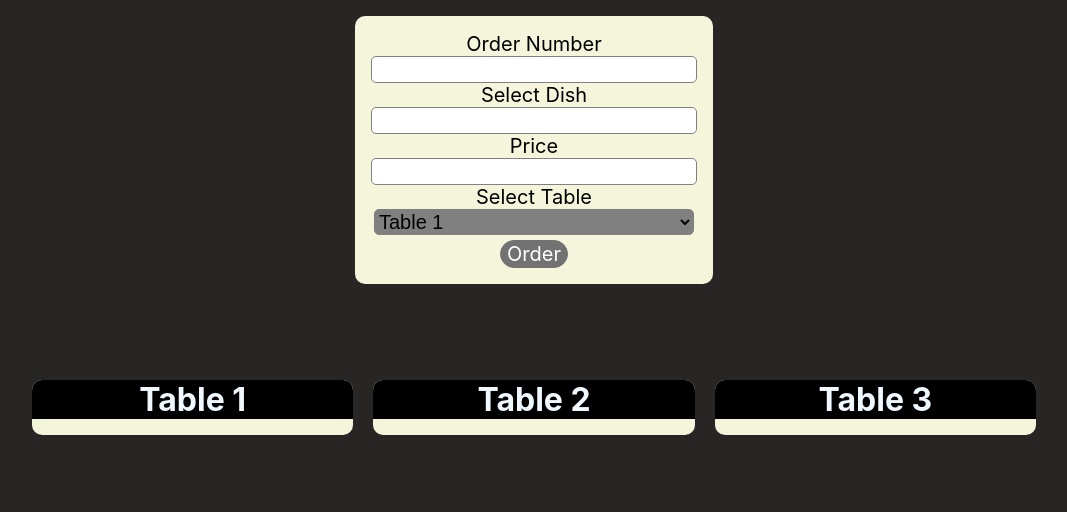
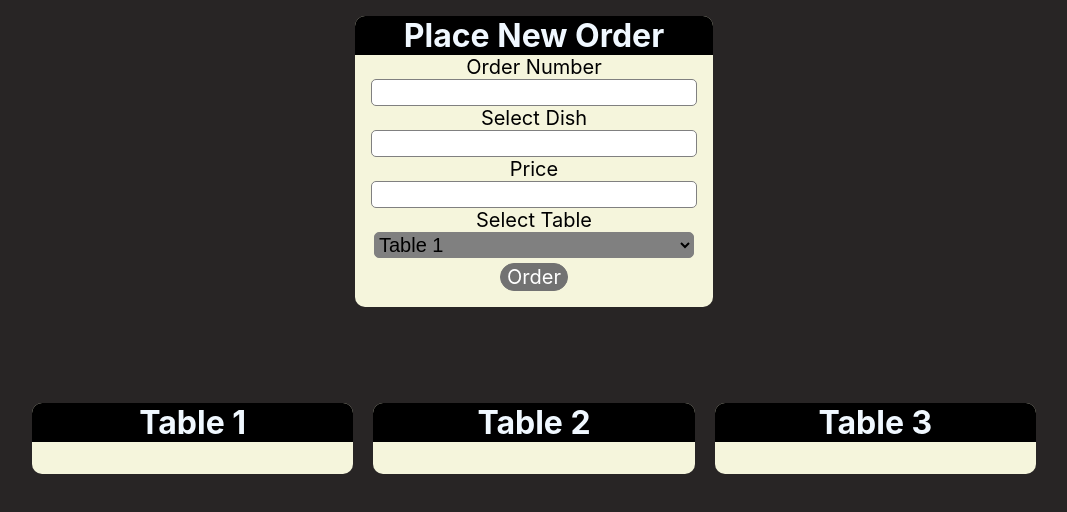
Before and after one commit to Kldpsh7/reactJS-3hour-project-restorant-order-app, a React (Create React App) app: page / in a window 1280 px wide. Shown: the top 512 px of the page, without its empty margins (106-1173 px from the left). Built offline with nearby package versions, Linux system fonts and the light colour scheme.

Commit message:
Css Updates

```diff
--- a/src/App.css
+++ b/src/App.css
@@ -5,12 +5,3 @@
   justify-content: space-between;
   display: inline-flex;
 }
-
-.table-heading{
-  background-color: black;
-  color: aliceblue;
-  margin-top: 0;
-  border-top-right-radius: 10px;
-  border-top-left-radius: 10px;
-  margin-bottom: 0;
-}
--- a/src/components/Order-From/Order-Form.js
+++ b/src/components/Order-From/Order-Form.js
@@ -1,7 +1,8 @@
 import React, {useState, useReducer, useEffect, useRef} from "react";
 import Card from "../UI/Card/Card";
 import Button from "../UI/Button/Button";
-import './Order-Form.css'
+import './Order-Form.css';
+import CardHeader from "../UI/Card-Header/Card-Header";
 
 const orderNumberReducer = (state,action) => {
     if(action.type==='USER_INPUT'){
@@ -110,6 +111,7 @@ const OrderFrom = (props) => {
 
     return (
         <Card>
+            <CardHeader class='form-heading' value='Place New Order'/>
             <form onSubmit={submitHandler} className="order-form">
                 <label>Order Number</label>
                 <input type='number' onChange={orderNumberChangeHandler} className={orderNUmberState.isValid===false ? 'invalid': ''} onBlur={validateOrderNumberHandler} ref={orderNumberInputRef}/>
--- a/src/components/Order/Order.css
+++ b/src/components/Order/Order.css
@@ -4,7 +4,7 @@
     text-align: left;
     background-color: rgb(158, 21, 188);
     padding:5px;
-    margin-top: 2px;
+    margin-top: 4px;
     border-radius: 5px;
     color: white;
     justify-content: space-between;
--- a/src/components/Table/Table.js
+++ b/src/components/Table/Table.js
@@ -1,6 +1,7 @@
 import React from "react";
 import Card from "../UI/Card/Card";
 import Order from "../Order/Order";
+import CardHeader from "../UI/Card-Header/Card-Header";
 
 const Table = (props) => {
 
@@ -10,7 +11,7 @@ const Table = (props) => {
 
     return (
         <Card class='table'>
-            <h1 className="table-heading">Table {props.number}</h1>
+            <CardHeader class='table-heading' value={`Table ${props.number}`}/>
                 {props.orders.map(order=>{
                     return <Order key={order.orderNumber} orderNumber={order.orderNumber} dish={order.dish} price={order.price} onDelete={onDelete}/>
                 })}
--- /dev/null
+++ b/src/components/UI/Card-Header/Card-Header.css
@@ -0,0 +1,20 @@
+.table-heading{
+    background-color: black;
+    color: aliceblue;
+    margin-top: 0;
+    border-top-right-radius: 10px;
+    border-top-left-radius: 10px;
+    margin-bottom: 1rem;
+}
+
+.form-heading{
+    background-color: black;
+    color: aliceblue;
+    margin-top: -1rem;
+    margin-left: -1rem;
+    margin-right: -1rem;
+    border-top-right-radius: 10px;
+    border-top-left-radius: 10px;
+    margin-bottom: 0;
+    text-align: center;
+  }
--- /dev/null
+++ b/src/components/UI/Card-Header/Card-Header.js
@@ -0,0 +1,8 @@
+import React from "react";
+import './Card-Header.css';
+
+const CardHeader = (props) => {
+    return <h1 className={props.class}>{props.value}</h1>
+}
+
+export default CardHeader;
```
